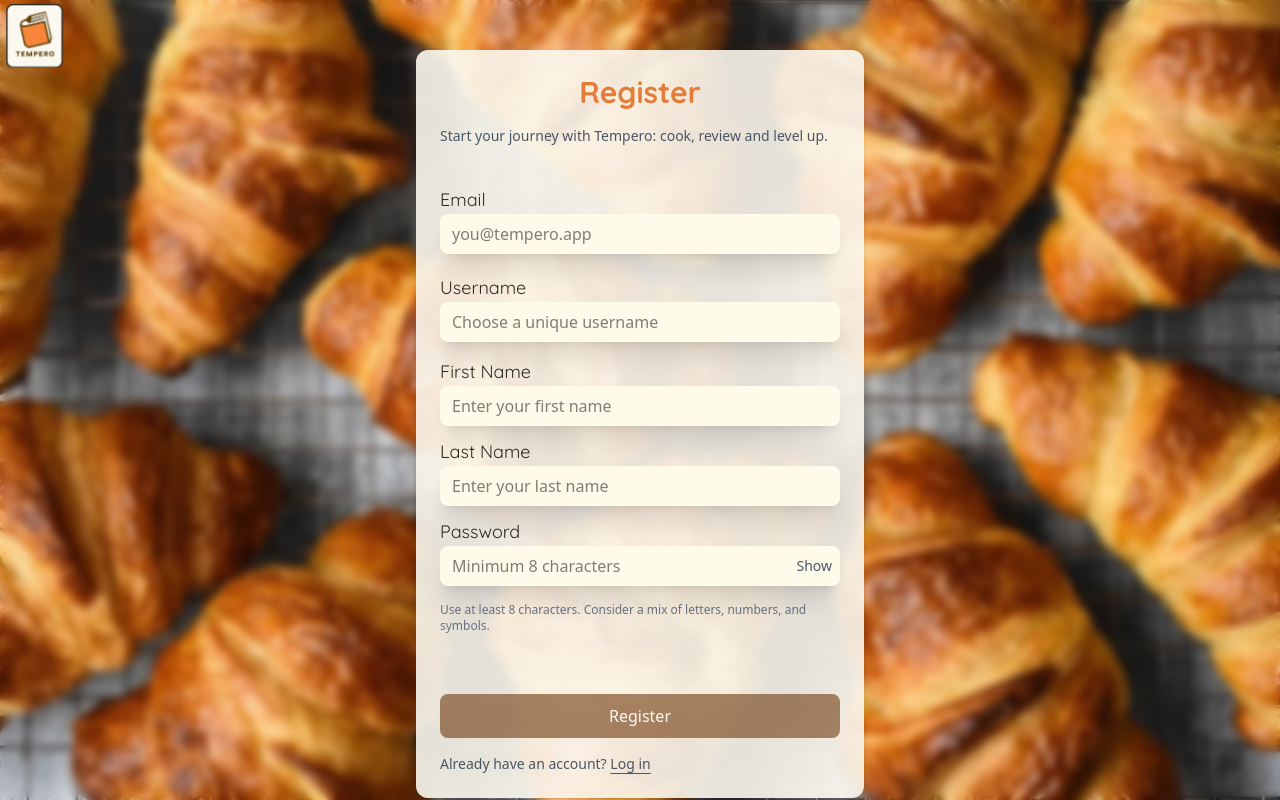
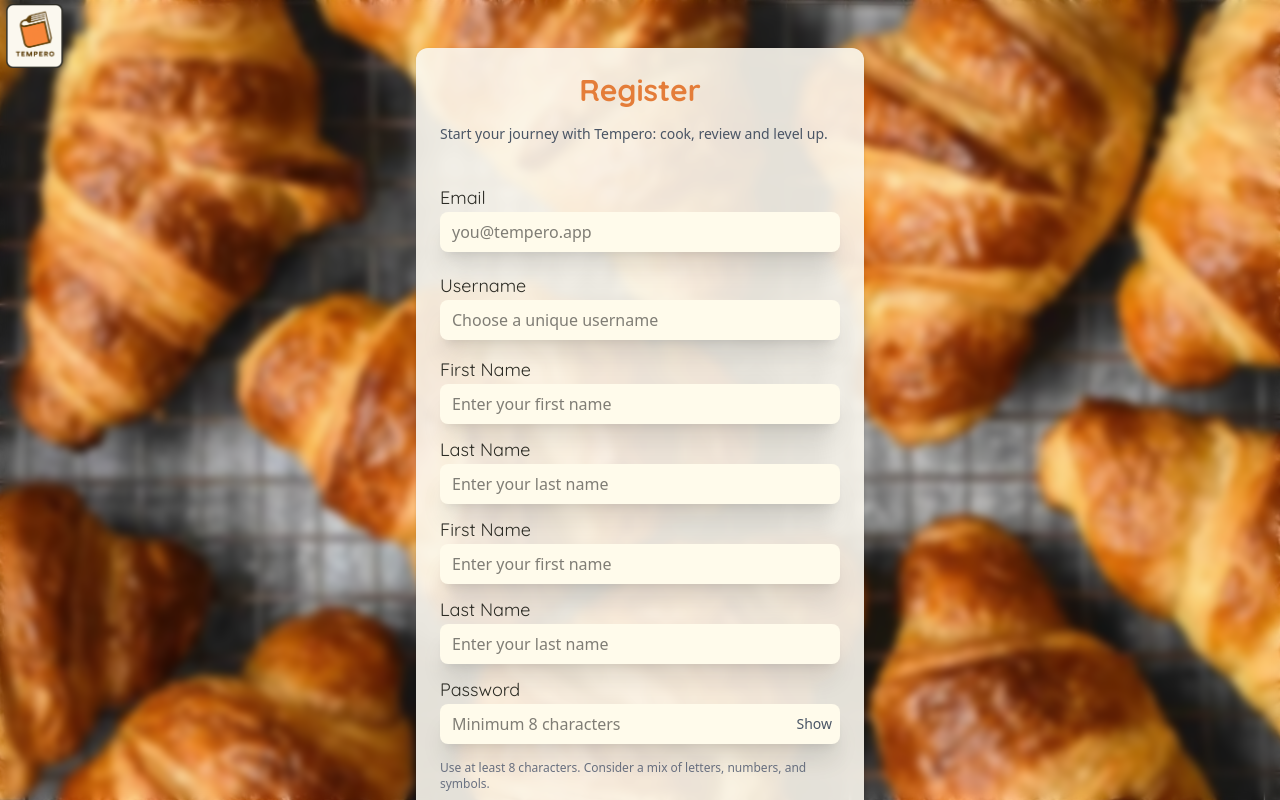
Before and after one commit to MESW-LES-2025/Tempero, a React (Vite) app in the folder tempero/: page /register in a window 1280 px wide. Built offline with nearby package versions, Linux system fonts and the light colour scheme.

Commit message:
background fixed(scroll problem)

```diff
--- a/tempero/src/pages/RegisterPage.tsx
+++ b/tempero/src/pages/RegisterPage.tsx
@@ -26,6 +26,13 @@ useEffect(() => {
 
   const raw = username.trim();
   if (!raw) return;
+
+  // Check for uppercase characters
+  if (raw !== raw.toLowerCase()) {
+    setUsernameError("Username must be lowercase only.");
+    return;
+  }
+
   if (raw.length < 4) {
     setUsernameError("Username must be at least 4 characters.");
     return;
@@ -38,7 +45,7 @@ useEffect(() => {
 
   const timeout = setTimeout(async () => {
     const { data, error } = await supabase.rpc("is_username_available", {
-      p_username: username,
+      p_username: raw.toLowerCase(),
     });
 
     if (!mounted) return;
@@ -102,7 +109,7 @@ useEffect(() => {
       password,
       options: {
         data: {
-          username: username.trim(),
+          username: username.trim().toLowerCase(),
           first_name: firstName.trim(),
           last_name: lastName.trim(),
           profile_picture_url: null,
@@ -122,13 +129,13 @@ useEffect(() => {
   }
 
   return (
-    <div className="relative min-h-screen flex items-center justify-center bg-[url('/images/croissant-bg.jpg')] bg-cover bg-center ">
-      <div className="logo absolute top-1 left-1 z-10 ">
+    <div className="fixed  min-h-screen min-w-screen flex items-center justify-center bg-[url('/images/croissant-bg.jpg')] bg-cover bg-center ">
+      <div className="logo fixed top-1 left-1 z-10 ">
         <img src="/images/logo.png" alt="Tempero Logo" className="h-16" />
       </div>
       <div className="absolute inset-0  backdrop-blur-xs  pointer-events-none"></div>
       <div className="mx-auto mt-12 max-w-md ">
-        <div className="rounded-xl  bg-bright/90 p-6 shadow-sm relative z-10">
+        <div className="rounded-xl  bg-bright/90 p-6 shadow-sm  bg-fixed bg-no-scroll relative z-10">
             <h1 className="mb-4 text-3xl font-bold font-heading text-main text-center">Register</h1>
           <p className="mb-10 text-sm text-gray-600">
             Start your journey with Tempero: cook, review and level up.
@@ -218,6 +225,38 @@ useEffect(() => {
                   />
                 </div>
 
+                <div className="space-y-0.5 mb-3">
+                  <label htmlFor="reg-firstname" className="text-lg font-heading text-dark">
+                    First Name
+                  </label>
+                  <input
+                    id="reg-firstname"
+                    type="text"
+                    autoComplete="given-name"
+                    required
+                    value={firstName}
+                    onChange={(e) => setFirstName(e.target.value)}
+                    className="w-full rounded-lg border px-3 py-2 outline-none shadow-xl bg-amber-50 focus:ring-1 focus:ring-main focus:shadow-main/20 border-none  transition-all duration-200 ease-in-out"
+                    placeholder="Enter your first name"
+                  />
+                </div>
+
+                <div className="space-y-0.5 mb-3">
+                  <label htmlFor="reg-lastname" className="text-lg font-heading text-dark">
+                    Last Name
+                  </label>
+                  <input
+                    id="reg-lastname"
+                    type="text"
+                    autoComplete="family-name"
+                    required
+                    value={lastName}
+                    onChange={(e) => setLastName(e.target.value)}
+                    className="w-full rounded-lg border px-3 py-2 outline-none shadow-xl bg-amber-50 focus:ring-1 focus:ring-main focus:shadow-main/20 border-none  transition-all duration-200 ease-in-out"
+                    placeholder="Enter your last name"
+                  />
+                </div>
+
 
             <div className="space-y-1 ">
               <label htmlFor="reg-pass" className="text-lg font-heading text-dark">
```
